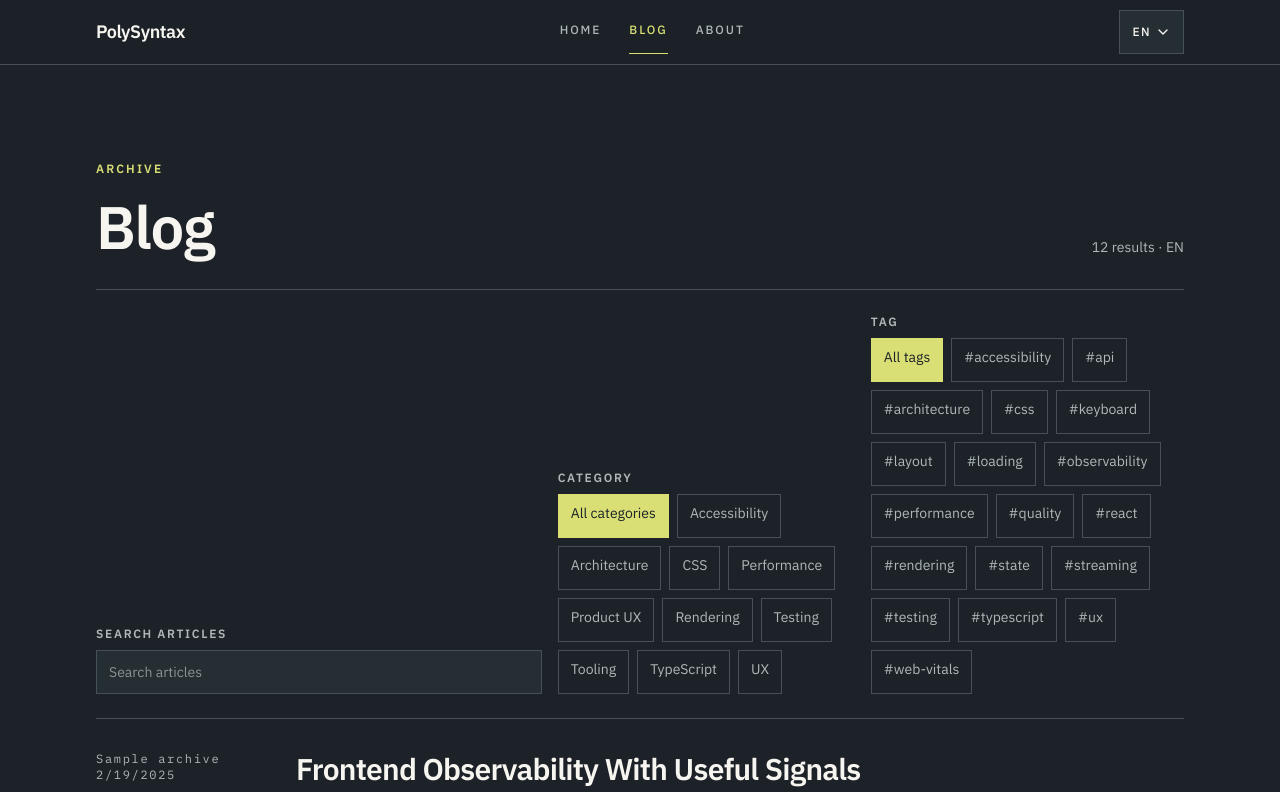
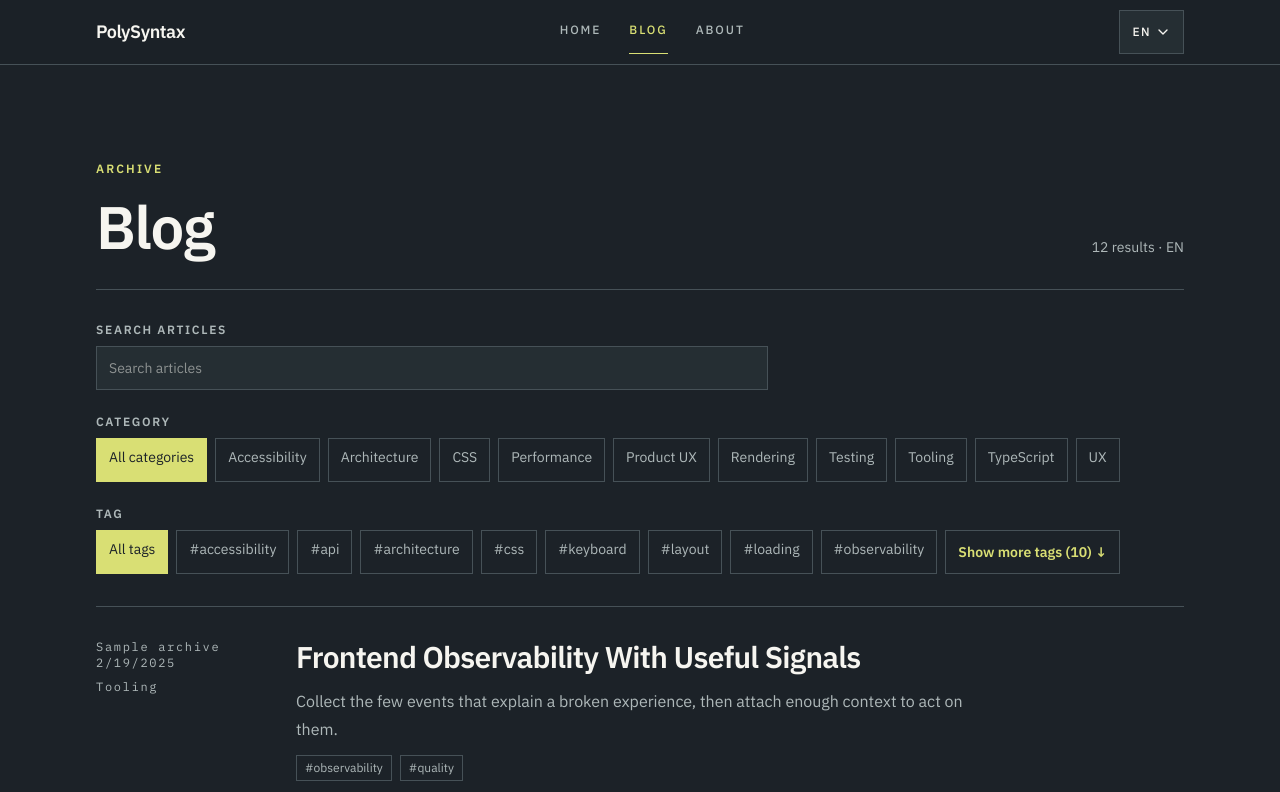
Before and after one commit to callu9/polysyntax-next-ts, a Next.js app: page /en/blog in a window 1280 px wide. Shown: the top 792 px of the page. Built offline with nearby package versions, Linux system fonts and the light colour scheme.

Commit message:
feat: improve archive tag filters

```diff
--- a/src/components/BlogArchivePage.tsx
+++ b/src/components/BlogArchivePage.tsx
@@ -2,15 +2,16 @@
 
 import Link from 'next/link';
 import { usePathname, useRouter, useSearchParams } from 'next/navigation';
-import { Suspense, useEffect, useRef } from 'react';
+import { Suspense, useEffect, useRef, useState } from 'react';
 import { getAllBlogPosts } from '@/content/blog/metadata';
-import { getBlogFilterOptions, filterBlogPosts } from '@/lib/blogDiscovery';
+import { getBlogFilterOptions, filterBlogPosts, getCollapsedTagOptions } from '@/lib/blogDiscovery';
 import { useTranslation } from '@/i18n/useTranslation';
 import { useLanguageStore } from '@/store/languageStore';
 import { getLocaleFromPath, localePath, type Locale } from '@/lib/localeRoutes';
 import { formatArchiveDate } from '@/lib/dateFormatting';
 
 const PAGE_SIZE = 6;
+const COLLAPSED_TAG_COUNT = 8;
 
 export default function BlogArchivePage({ locale }: { locale?: Locale } = {}) {
   return (
@@ -38,6 +39,9 @@ function BlogArchive({ locale }: { locale?: Locale }) {
   const result = filterBlogPosts(articles, { query, category, tag, page: requestedPage, pageSize: PAGE_SIZE });
   const dateLocale = activeLanguage === 'ko' ? 'ko-KR' : activeLanguage === 'ja' ? 'ja-JP' : 'en-US';
   const hasFilters = Boolean(query || category || tag || result.page > 1);
+  const [tagsExpanded, setTagsExpanded] = useState(false);
+  const visibleTags = tagsExpanded ? options.tags : getCollapsedTagOptions(options.tags, tag, COLLAPSED_TAG_COUNT);
+  const hiddenTagCount = options.tags.length - COLLAPSED_TAG_COUNT;
   const resultsHeadingRef = useRef<HTMLHeadingElement>(null);
   const previousPage = useRef(result.page);
 
@@ -82,26 +86,34 @@ function BlogArchive({ locale }: { locale?: Locale }) {
           <p aria-live="polite" className="text-sm text-muted-foreground">{result.total} {t('blog.results')} · {activeLanguage.toUpperCase()}</p>
         </div>
 
-        <div className="grid gap-4 border-b border-border py-6 md:grid-cols-[1.5fr_1fr_1fr_auto] md:items-end">
-          <div>
-            <label htmlFor="article-search" className="mb-2 block text-xs font-semibold uppercase tracking-[0.14em] text-muted-foreground">{t('blog.searchPlaceholder')}</label>
-            <input id="article-search" type="search" value={query} onChange={(event) => updateQuery('q', event.target.value)} placeholder={t('blog.searchPlaceholder')} className="min-h-11 w-full border border-border bg-card px-3 py-2 text-sm outline-none transition-colors focus:border-primary" />
+        <div className="border-b border-border py-8">
+          <div className="flex flex-col items-stretch gap-4 sm:flex-row sm:items-end sm:justify-between">
+            <div className="w-full max-w-2xl">
+              <label htmlFor="article-search" className="mb-2 block text-xs font-semibold uppercase tracking-[0.14em] text-muted-foreground">{t('blog.searchPlaceholder')}</label>
+              <input id="article-search" type="search" value={query} onChange={(event) => updateQuery('q', event.target.value)} placeholder={t('blog.searchPlaceholder')} className="min-h-11 w-full border border-border bg-card px-3 py-2 text-sm outline-none transition-colors focus:border-primary" />
+            </div>
+            {hasFilters && <button type="button" onClick={clearFilters} className="min-h-11 shrink-0 border border-border px-3 py-2 text-sm font-semibold text-primary transition-colors hover:bg-secondary">{t('blog.clearFilters')}</button>}
           </div>
-          <div>
+
+          <div className="mt-6">
             <p className="mb-2 text-xs font-semibold uppercase tracking-[0.14em] text-muted-foreground">{t('blog.category')}</p>
             <div className="flex flex-wrap gap-2" role="group" aria-label={t('blog.category')}>
               <Link href={buildHref({ category: '' })} aria-current={!category ? 'page' : undefined} className={`min-h-11 border px-3 py-2 text-sm ${!category ? 'border-primary bg-primary text-primary-foreground' : 'border-border text-muted-foreground hover:bg-secondary'}`}>{t('blog.allCategories')}</Link>
               {options.categories.map((option) => <Link key={option.id} href={buildHref({ category: option.id })} aria-current={category === option.id ? 'page' : undefined} className={`min-h-11 border px-3 py-2 text-sm ${category === option.id ? 'border-primary bg-primary text-primary-foreground' : 'border-border text-muted-foreground hover:bg-secondary'}`}>{option.label}</Link>)}
             </div>
           </div>
-          <div>
+          <div className="mt-6">
             <p className="mb-2 text-xs font-semibold uppercase tracking-[0.14em] text-muted-foreground">{t('blog.tag')}</p>
-            <div className="flex flex-wrap gap-2" role="group" aria-label={t('blog.tag')}>
+            <div id="article-tag-options" className="flex flex-wrap gap-2" role="group" aria-label={t('blog.tag')}>
               <Link href={buildHref({ tag: '' })} aria-current={!tag ? 'page' : undefined} className={`min-h-11 border px-3 py-2 text-sm ${!tag ? 'border-primary bg-primary text-primary-foreground' : 'border-border text-muted-foreground hover:bg-secondary'}`}>{t('blog.allTags')}</Link>
-              {options.tags.map((option) => <Link key={option.id} href={buildHref({ tag: option.id })} aria-current={tag === option.id ? 'page' : undefined} className={`min-h-11 border px-3 py-2 text-sm ${tag === option.id ? 'border-primary bg-primary text-primary-foreground' : 'border-border text-muted-foreground hover:bg-secondary'}`}>#{option.label}</Link>)}
+              {visibleTags.map((option) => <Link key={option.id} href={buildHref({ tag: option.id })} aria-current={tag === option.id ? 'page' : undefined} className={`min-h-11 border px-3 py-2 text-sm ${tag === option.id ? 'border-primary bg-primary text-primary-foreground' : 'border-border text-muted-foreground hover:bg-secondary'}`}>#{option.label}</Link>)}
+              {hiddenTagCount > 0 && (
+                <button type="button" aria-expanded={tagsExpanded} aria-controls="article-tag-options" onClick={() => setTagsExpanded((expanded) => !expanded)} className="min-h-11 border border-border px-3 py-2 text-sm font-semibold text-primary transition-colors hover:bg-secondary">
+                  {tagsExpanded ? `${t('blog.showLessTags')} ↑` : `${t('blog.showMoreTags')} (${hiddenTagCount}) ↓`}
+                </button>
+              )}
             </div>
           </div>
-          {hasFilters && <button type="button" onClick={clearFilters} className="min-h-11 border border-border px-3 py-2 text-sm font-semibold text-primary transition-colors hover:bg-secondary">{t('blog.clearFilters')}</button>}
         </div>
 
         <h2 ref={resultsHeadingRef} id="article-results" tabIndex={-1} className="sr-only">{t('blog.resultsHeading')}</h2>
--- a/src/content/translations/blog.ts
+++ b/src/content/translations/blog.ts
@@ -12,6 +12,8 @@ export const blogTranslations = {
     tag: 'Tag',
     allCategories: 'All categories',
     allTags: 'All tags',
+    showMoreTags: 'Show more tags',
+    showLessTags: 'Show fewer tags',
     clearFilters: 'Clear filters',
     results: 'results',
     resultsHeading: 'Article results',
@@ -45,6 +47,8 @@ export const blogTranslations = {
     tag: '태그',
     allCategories: '모든 카테고리',
     allTags: '모든 태그',
+    showMoreTags: '태그 더보기',
+    showLessTags: '태그 접기',
     clearFilters: '필터 초기화',
     results: '개 결과',
     resultsHeading: '글 검색 결과',
@@ -78,6 +82,8 @@ export const blogTranslations = {
     tag: 'タグ',
     allCategories: 'すべてのカテゴリー',
     allTags: 'すべてのタグ',
+    showMoreTags: 'タグをさらに表示',
+    showLessTags: 'タグを閉じる',
     clearFilters: 'フィルターをクリア',
     results: '件の結果',
     resultsHeading: '記事の検索結果',
--- a/src/lib/blogDiscovery.ts
+++ b/src/lib/blogDiscovery.ts
@@ -71,3 +71,12 @@ export function getBlogFilterOptions(posts: BlogPost[]): {
       .sort((a, b) => compareOptions(a, b, language)),
   };
 }
+
+export function getCollapsedTagOptions<T extends { id: string }>(tags: T[], activeTag: string, limit: number): T[] {
+  const visible = tags.slice(0, Math.max(0, Math.floor(limit)));
+  const active = activeTag && !visible.some((option) => option.id === activeTag)
+    ? tags.find((option) => option.id === activeTag)
+    : undefined;
+  if (active && visible.length) visible[visible.length - 1] = active;
+  return visible;
+}
```
Also changed, not shown: 1 other file (tests, documents, lock files or other folders).
